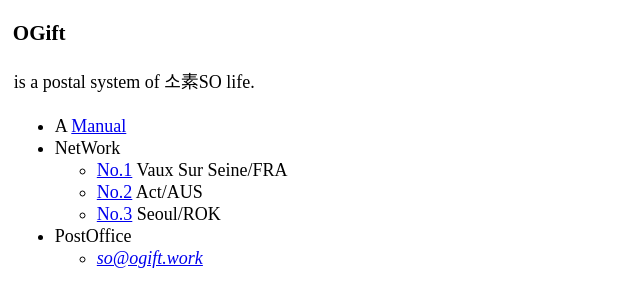
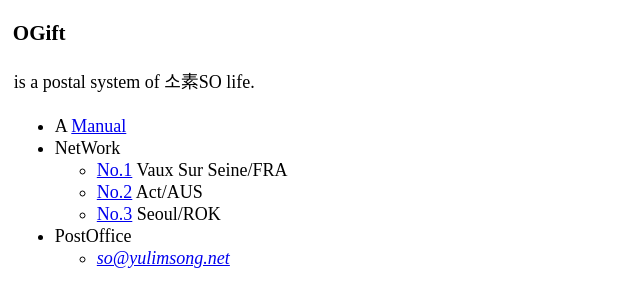
Before and after one commit to yulimsong/yulimsong.github.io, a plain HTML site: page cowork/ogift/ogift.html in a window 1280 px wide. Shown: the full height of the page, 0-640 px from the left. Drawn offline with Linux system fonts and the light colour scheme.

Commit message:
Update ogift.html
revising an email address

```diff
--- a/cowork/ogift/ogift.html
+++ b/cowork/ogift/ogift.html
@@ -24,7 +24,7 @@
       </li>
       <li>PostOffice
         <ul>
-          <li><a href="mailto:so@ogift.work"><i>so@ogift.work</i></a></li>
+          <li><a href="mailto:so@yulimsong.net"><i>so@yulimsong.net</i></a></li>
         </ul>
       </li>
     </ul>
```
